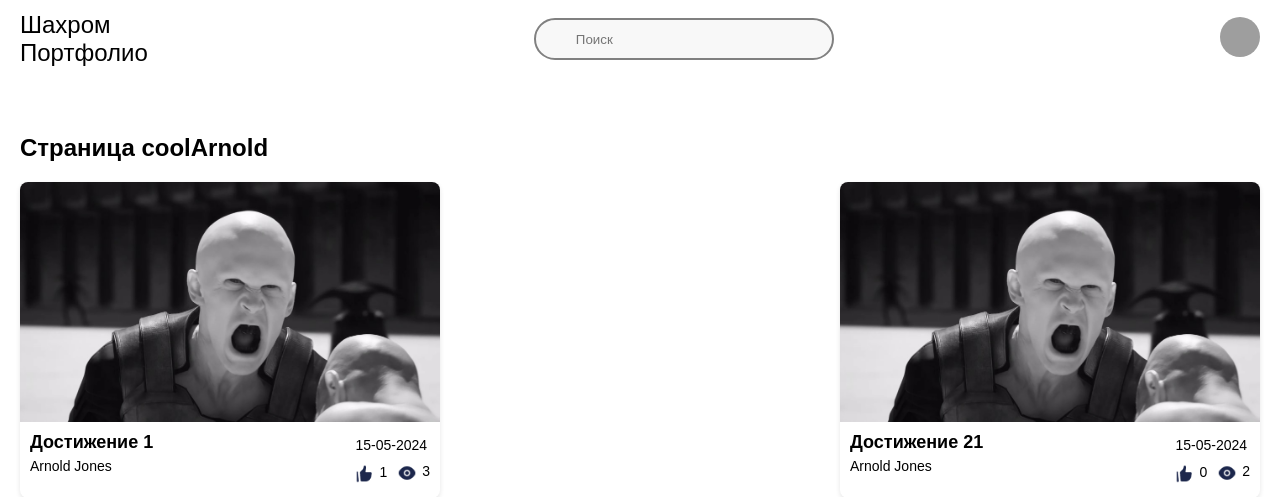
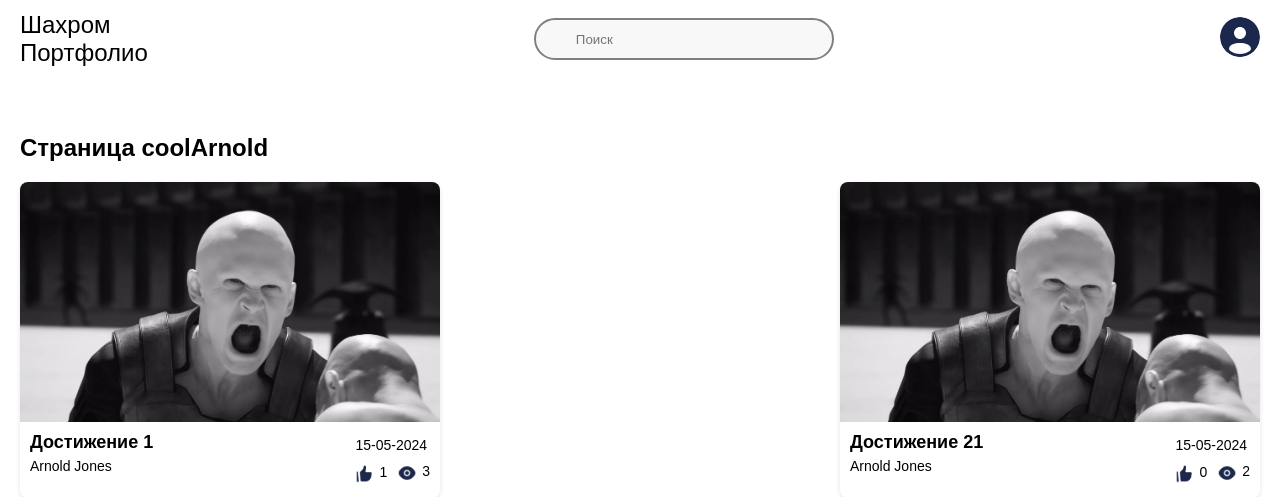
Before and after one commit to dmitryboris/DigitalPortfolio, a Django app: a page that uses main/templates/main/about.html in a window 1280 px wide. Shown: the top 497 px of the page. Run offline with Django 5.2, Linux system fonts and the light colour scheme; data comes from the database, SQL or seed files in the repository; grey boxes are pictures that could not be loaded.

Commit message:
add user img

```diff
--- a/main/templates/main/about.html
+++ b/main/templates/main/about.html
@@ -21,7 +21,7 @@
         <a class="upload" href="{% url 'add-achievement' slug=profile.slug %}"><img src="{% static 'main/img/Upload.png' %}"></a>
         {% endif %}
         <div class="profile-icon">
-            <img src="{% static 'images/profile.png' %}" alt="Profile Icon">
+            <img src="{% static 'main/img/user.svg' %}" alt="Profile Icon">
         </div>
     </div>
 </header>
```
Also changed, not shown: main/static/main/img/user.svg (added).
